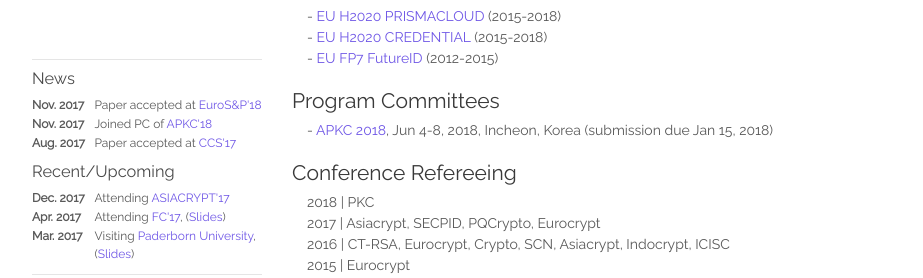
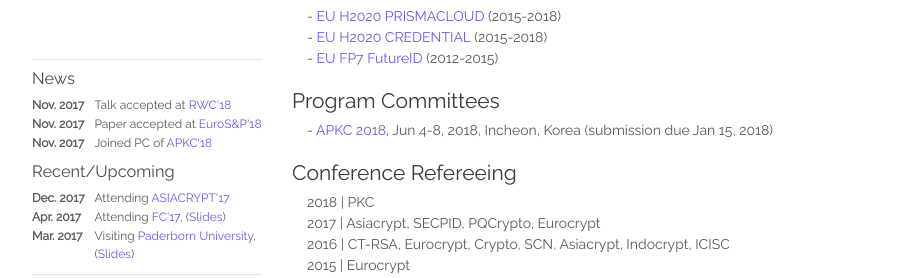
Before and after one commit to derlerd/derlerd.github.io, a Jekyll site: the page built from index.html, in a window 1280 px wide. Shown: the part 510-788 px from the top of the page, without its empty margins (178-1101 px from the left). Built offline with Jekyll 4.4.1, drawn with Linux system fonts in a browser that asks for light colours.

Commit message:
Added RWC contrib. talk to news

```diff
--- a/_includes/footer.html
+++ b/_includes/footer.html
@@ -2,6 +2,10 @@
   <div class="news">
     <h3>News</h3>
     <table class="newstable">
+      <tr>
+        <td class="date">Nov. 2017</td>
+        <td>Talk accepted at <a href="https://rwc.iacr.org/index.html">RWC'18</a></td>
+      </tr>
       <tr>
         <td class="date">Nov. 2017</td>
         <td>Paper accepted at <a href="https://www.ieee-security.org/TC/EuroSP2018/">EuroS&amp;P'18</a></td>
@@ -10,11 +14,11 @@
         <td class="date">Nov. 2017</td>
         <td>Joined PC of <a href="https://www2.nict.go.jp/security/apkc2018/">APKC'18</a></td>
       </tr>
-      <tr>
+<!--  <tr>
         <td class="date">Aug. 2017</td>
         <td>Paper accepted at <a href="https://www.sigsac.org/ccs/CCS2017/">CCS'17</a></td>
       </tr>
-<!-- <tr>
+     <tr>
         <td class="date">Apr. 2017</td>
         <td>Paper accepted at <a href="http://acisp.massey.ac.nz/">ACISP'17</a></td>
       </tr>
```
